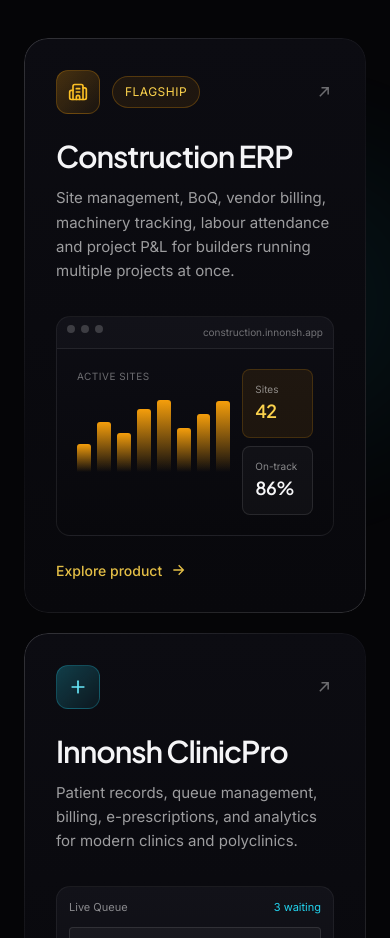
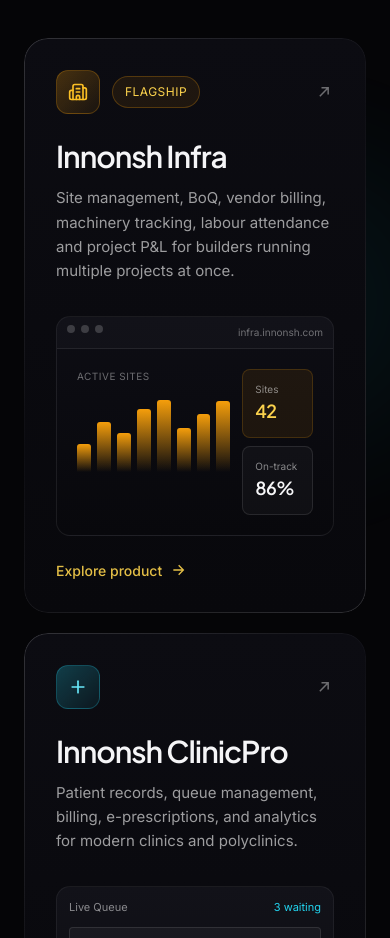
Before and after one commit to innonshtech/innonsh-website, a React (Vite) app in the folder client/: page / in a window 390 px wide. Shown: the part 5020-5958 px from the top of the page. Built offline with nearby package versions, Linux system fonts and the light colour scheme; a web font is replaced by a local one.

Commit message:
added infra innonsh

```diff
--- a/client/src/components/hero/Hero.jsx
+++ b/client/src/components/hero/Hero.jsx
@@ -110,7 +110,7 @@
                   <svg viewBox="0 0 24 24" width="16" height="16" fill="none" stroke="#fbbf24" strokeWidth="2"><path d="M3 21h18M5 21V8l7-5 7 5v13M9 21V12h6v9"/></svg>
                 </div>
                 <div>
-                  <div className="text-[13px] font-medium">Construction ERP</div>
+                  <div className="text-[13px] font-medium">Innonsh Infra</div>
                   <div className="text-[11px] text-white/50">Sites, simplified</div>
                 </div>
               </div>
--- a/client/src/components/navigation/Footer.jsx
+++ b/client/src/components/navigation/Footer.jsx
@@ -85,7 +85,7 @@
             <h4 className="text-[13px] font-semibold text-white mb-5 uppercase tracking-wider">Products</h4>
             <ul className="space-y-3.5 text-[14.5px]">
               <li><a href="#erp" className="footer-link">Innonsh OS</a></li>
-              <li><a href="#erp" className="footer-link">Construction ERP</a></li>
+              <li><a href="https://infra.innonsh.com/" target="_blank" rel="noopener noreferrer" className="footer-link">Innonsh Infra</a></li>
               <li><a href="#erp" className="footer-link">Doctor ERP</a></li>
               <li><a href="https://workgrid.innonsh.com" target="_blank" rel="noopener noreferrer" className="footer-link">Innonsh WorkGrid</a></li>
               <li><a href="https://aaharly.com" target="_blank" rel="noopener noreferrer" className="footer-link">Aaharly</a></li>
--- a/client/src/components/sections/ErpSolutions.jsx
+++ b/client/src/components/sections/ErpSolutions.jsx
@@ -60,7 +60,7 @@
         <div className="grid lg:grid-cols-12 gap-5">
 
           {/* Construction ERP */}
-          <a href="#" onMouseMove={handleMouseMove} className="reveal lg:col-span-7 gradient-border group p-8 lg:p-10 flex flex-col justify-between min-h-[400px]" style={{'--glow': 'rgba(245,158,11,0.45)'}}>
+          <a href="https://infra.innonsh.com/" target="_blank" rel="noopener noreferrer" onMouseMove={handleMouseMove} className="reveal lg:col-span-7 gradient-border group p-8 lg:p-10 flex flex-col justify-between min-h-[400px]" style={{'--glow': 'rgba(245,158,11,0.45)'}}>
             <div>
               <div className="flex items-center justify-between mb-6">
                 <div className="flex items-center gap-3">
@@ -71,7 +71,7 @@
                 </div>
                 <svg className="w-5 h-5 text-white/40 group-hover:text-white transition-all group-hover:translate-x-1 group-hover:-translate-y-1" viewBox="0 0 24 24" fill="none" stroke="currentColor" strokeWidth="1.8"><path d="M7 17L17 7M9 7h8v8"/></svg>
               </div>
-              <h3 className="display text-3xl font-semibold mb-3">Construction ERP</h3>
+              <h3 className="display text-3xl font-semibold mb-3">Innonsh Infra</h3>
               <p className="text-[15px] text-white/60 leading-relaxed max-w-md">
                 Site management, BoQ, vendor billing, machinery tracking, labour attendance and project P&amp;L for builders running multiple projects at once.
               </p>
@@ -79,7 +79,7 @@
 
             {/* Mini preview */}
             <div className="preview mt-8">
-              <div className="preview-bar"><span></span><span></span><span></span><div className="ml-auto text-[10px] text-white/40">construction.innonsh.app</div></div>
+              <div className="preview-bar"><span></span><span></span><span></span><div className="ml-auto text-[10px] text-white/40">infra.innonsh.com</div></div>
               <div className="p-5 grid grid-cols-3 gap-3">
                 <div className="col-span-2">
                   <div className="text-[10px] uppercase tracking-wider text-white/40 mb-2">Active sites</div>
```
